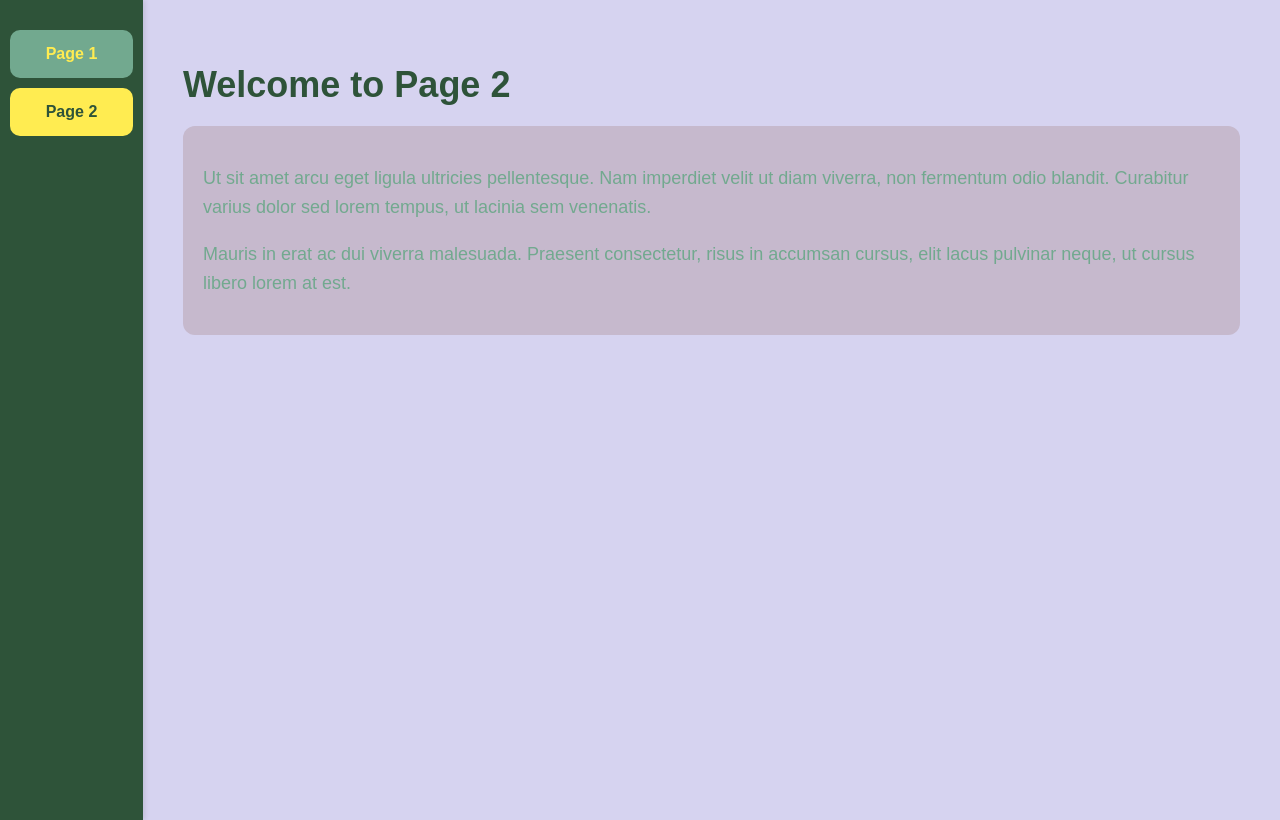
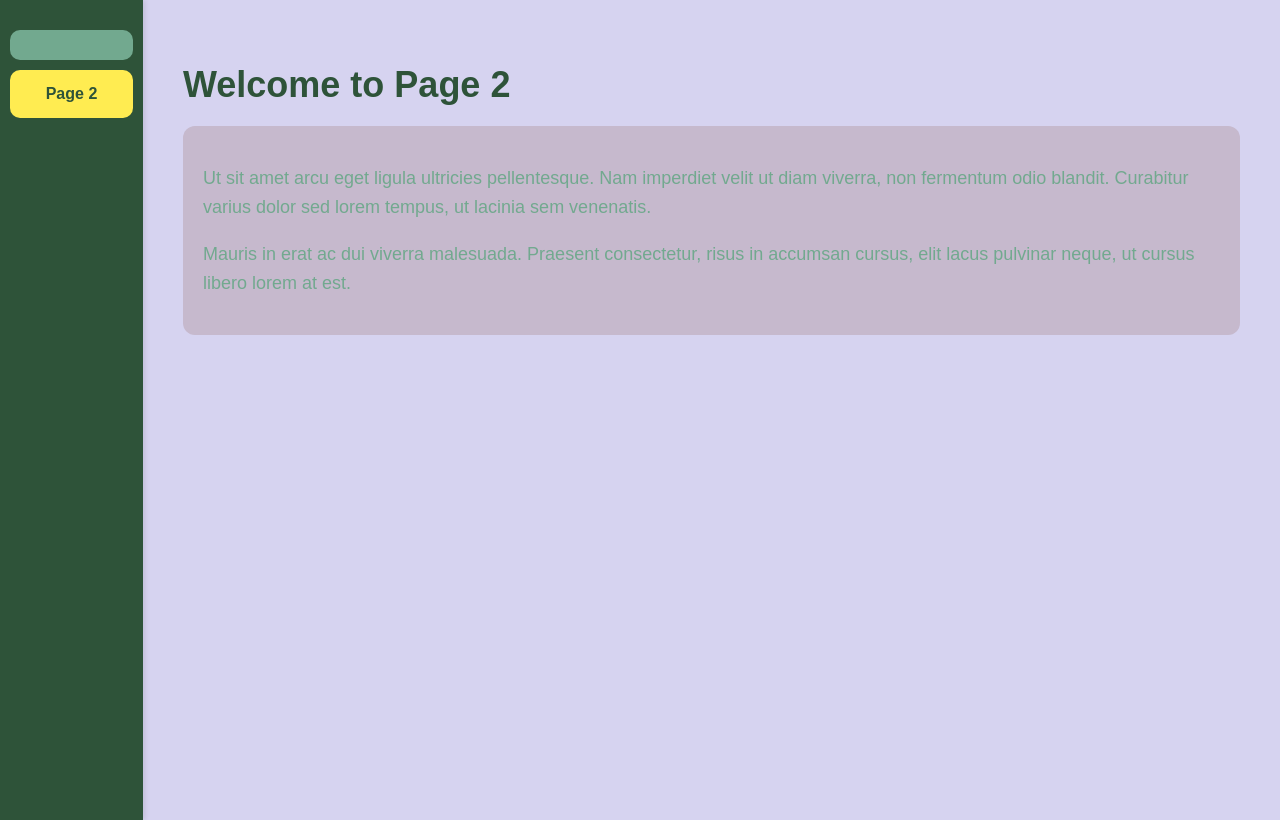
Before and after one commit to MorrisWasTaken/SampleSite01, a plain HTML site: page page2.html in a window 1280 px wide. Drawn offline with Linux system fonts and the light colour scheme.

Commit message:
Update page2.html

```diff
--- a/page2.html
+++ b/page2.html
@@ -70,7 +70,7 @@
 <body>
 
     <nav>
-        <a href="/">Page 1</a>
+        <a href="/"></a>
         <a href="page2.html" class="active">Page 2</a>
     </nav>
 
```
